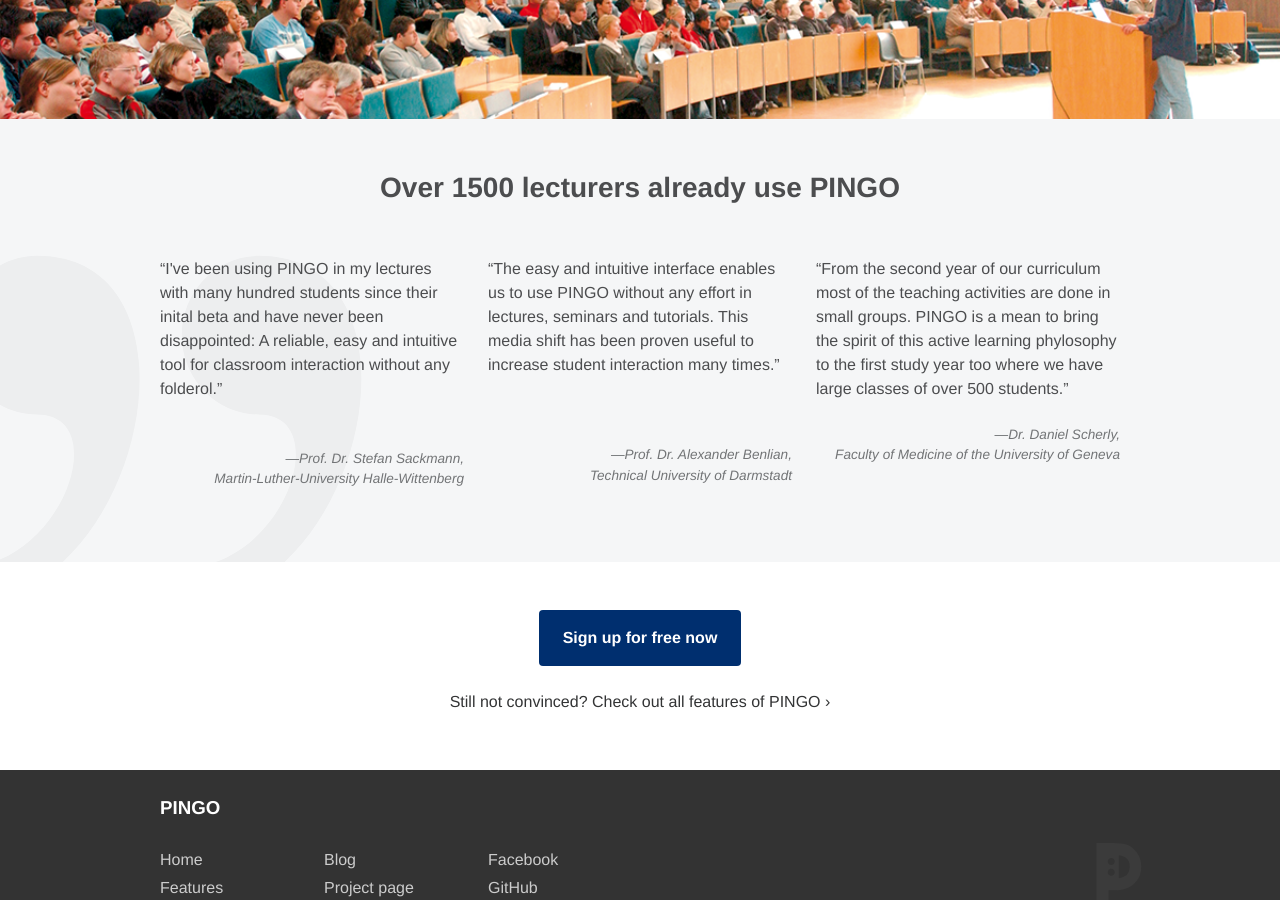
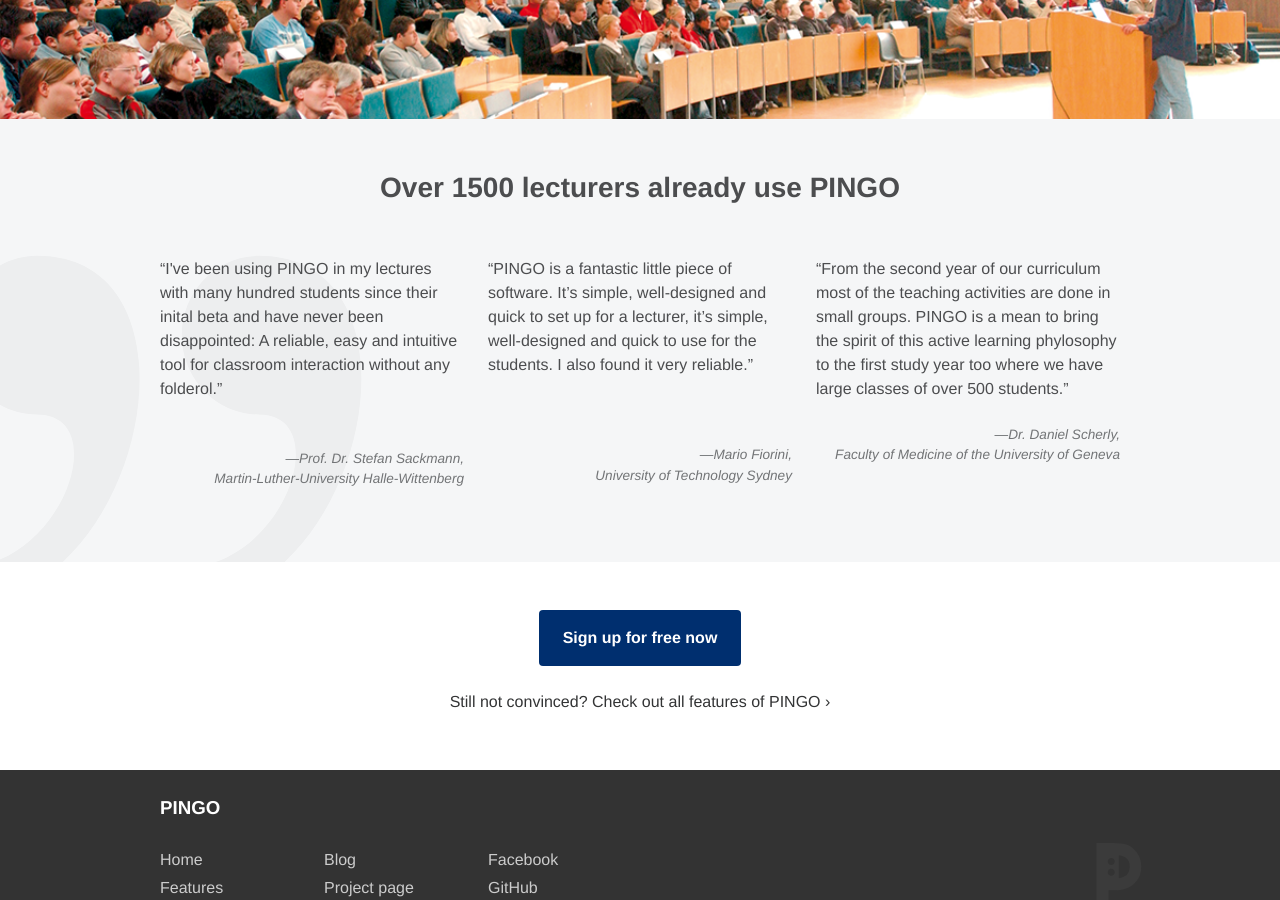
Before and after one commit to PingoUPB/pingoupb.github.io, a Jekyll site: the page built from index.html, in a window 1280 px wide and 900 px high, scrolled down 1672 px. Built offline with Jekyll 4.4.1, drawn with Linux system fonts in a browser that asks for light colours; Markdown is read by kramdown in place of the engine named in the settings.

Commit message:
Update index.html

```diff
--- a/index.html
+++ b/index.html
@@ -61,9 +61,12 @@
 			</article>
 			<article class="grid__item one-third portable--one-whole testimonials__item">
 				<p>
-					“The easy and intuitive interface enables us to use PINGO without any effort in lectures, seminars and tutorials. This media shift has been proven useful to increase student interaction many times.”
+					“PINGO is a fantastic little piece of software.  It’s simple,
+     well-designed and quick to set up for a lecturer, it’s simple,
+     well-designed and quick to use for the students. I also found it very
+     reliable.”
 				</p><br>
-				<p class="testimonials__author"><br> —Prof. Dr. Alexander Benlian,<br> Technical University of Darmstadt</p>			</article>
+				<p class="testimonials__author"><br> —Mario Fiorini,<br> University of Technology Sydney</p>			</article>
 			<article class="grid__item one-third portable--one-whole testimonials__item">
 				<p>
 					“From the second year of our curriculum most of the teaching activities
```
